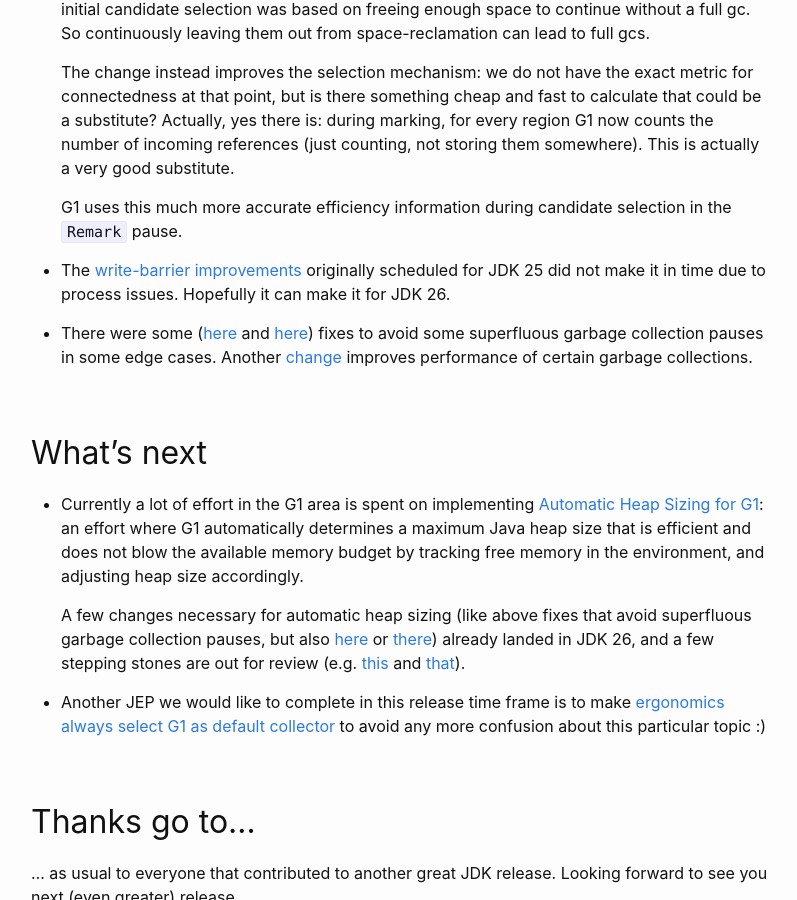
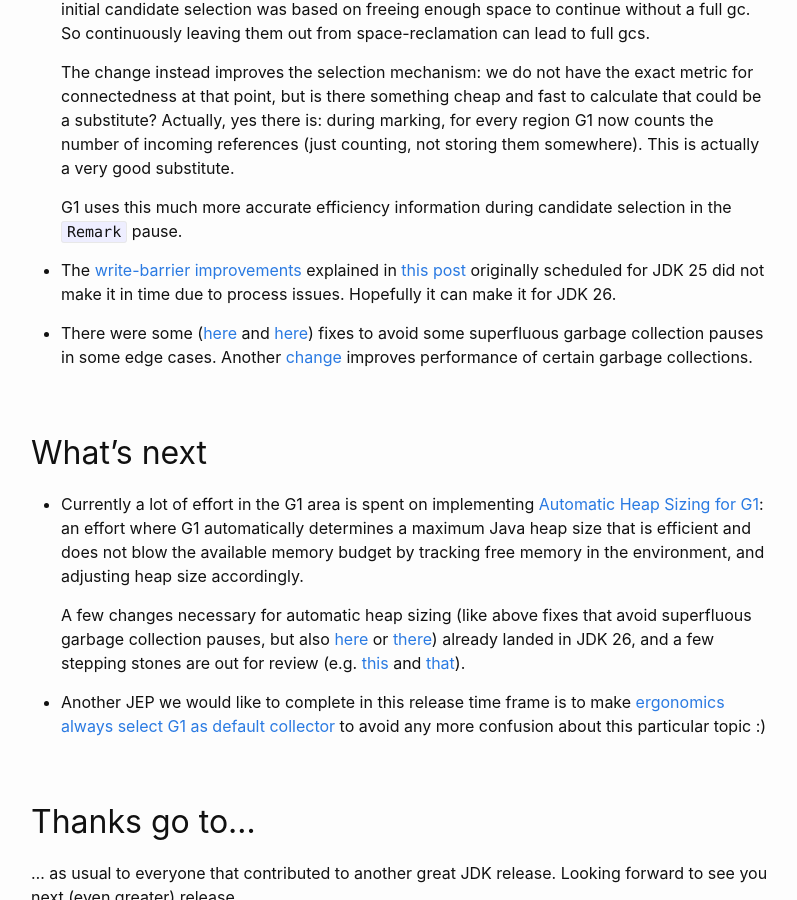
Before and after one commit to tschatzl/tschatzl.github.io, a Jekyll site: the page built from _posts/2025-08-12-jdk25-g1-serial-parallel-gc-changes.md, in a window 1280 px wide and 900 px high, scrolled down 1651 px. Shown: the whole window, without its empty margins (239-1036 px from the left). Built offline with Jekyll 4.4.1, drawn with Linux system fonts in a browser that asks for light colours.

Commit message:
* link to new write barrier approach

```diff
--- a/_posts/2025-08-12-jdk25-g1-serial-parallel-gc-changes.md
+++ b/_posts/2025-08-12-jdk25-g1-serial-parallel-gc-changes.md
@@ -42,7 +42,7 @@ Let's start with the interesting change breakdown for JDK 25:
 
     G1 uses this much more accurate efficiency information during candidate selection in the `Remark` pause.
 
-  * The [write-barrier improvements](https://bugs.openjdk.org/browse/JDK-8340827) originally scheduled for JDK 25 did not make it in time due to process issues. Hopefully it can make it for JDK 26.
+  * The [write-barrier improvements](https://bugs.openjdk.org/browse/JDK-8340827) explained in [this post](2025/02/21/new-write-barriers.html) originally scheduled for JDK 25 did not make it in time due to process issues. Hopefully it can make it for JDK 26.
 
   * There were some ([here](https://bugs.openjdk.org/browse/JDK-8355756) and [here](https://bugs.openjdk.org/browse/JDK-8355681)) fixes to avoid some superfluous garbage collection pauses in some edge cases. Another [change](https://bugs.openjdk.org/browse/JDK-8271871) improves performance of certain garbage collections.
 
```
